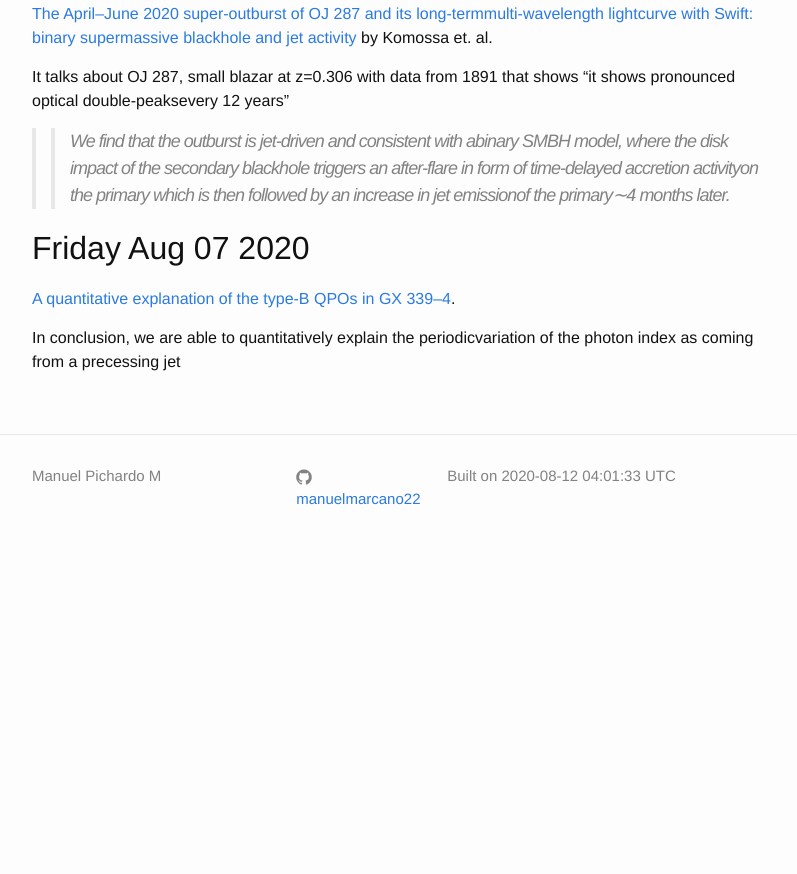
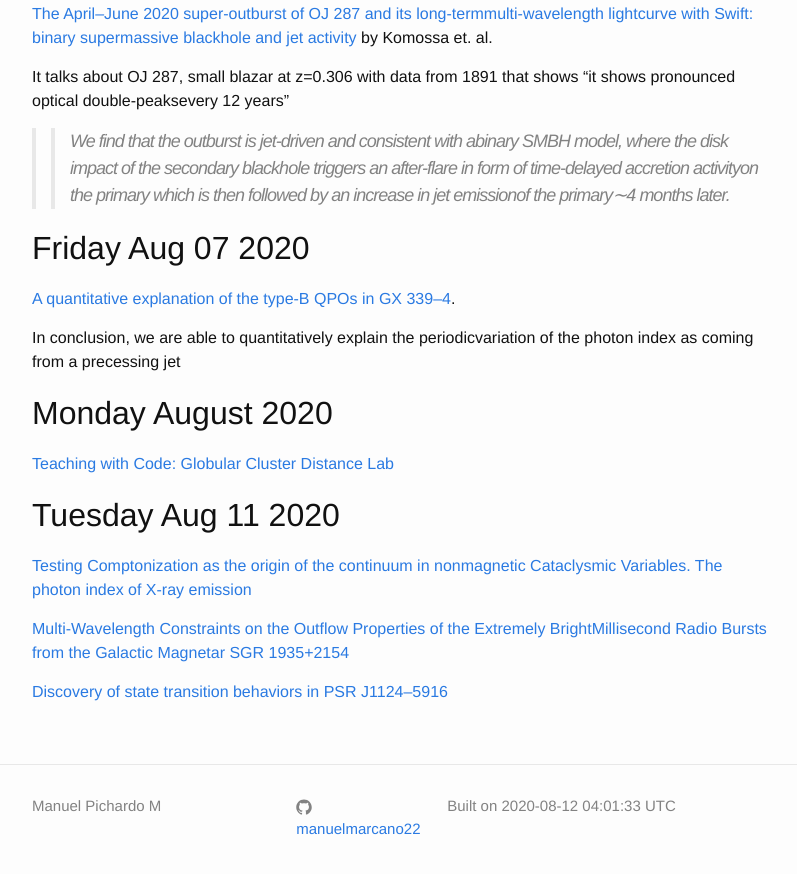
Before and after one commit to manuelmarcano22/Notebook, a Jekyll site: the page built from reads/Reading.md, in a window 1280 px wide and 900 px high, scrolled down 1814 px. Shown: the top 874 px of the window, without its empty margins (238-1035 px from the left). Built offline with Jekyll 4.4.1, drawn with Linux system fonts in a browser that asks for light colours; before the commit the page ends 2384 px from its top, so only the background shows below that.

Commit message:
Base Sources :octocat:

```diff
--- a/reads/Reading.md
+++ b/reads/Reading.md
@@ -82,3 +82,22 @@ It talks about OJ 287, small blazar at z=0.306 with data from 1891 that shows "i
 
 
 In conclusion, we are able to quantitatively explain the periodicvariation of the photon index as coming from a precessing jet
+
+
+## Monday  August 2020
+
+
+[Teaching with Code: Globular Cluster Distance Lab](https://arxiv.org/pdf/2008.03121.pdf)
+
+
+## Tuesday Aug 11 2020
+
+[Testing Comptonization as the origin of the continuum in nonmagnetic Cataclysmic Variables. The photon index of X-ray emission](https://arxiv.org/abs/2008.03849)
+
+
+
+[Multi-Wavelength Constraints on the Outflow Properties of the Extremely BrightMillisecond Radio Bursts from the Galactic Magnetar SGR 1935+2154](https://arxiv.org/pdf/2008.03634.pdf)
+
+
+
+[Discovery of state transition behaviors in PSR J1124--5916](https://arxiv.org/abs/2008.03671)
```
Also changed, not shown: random/MESA.md (added, +25 -0 lines).
